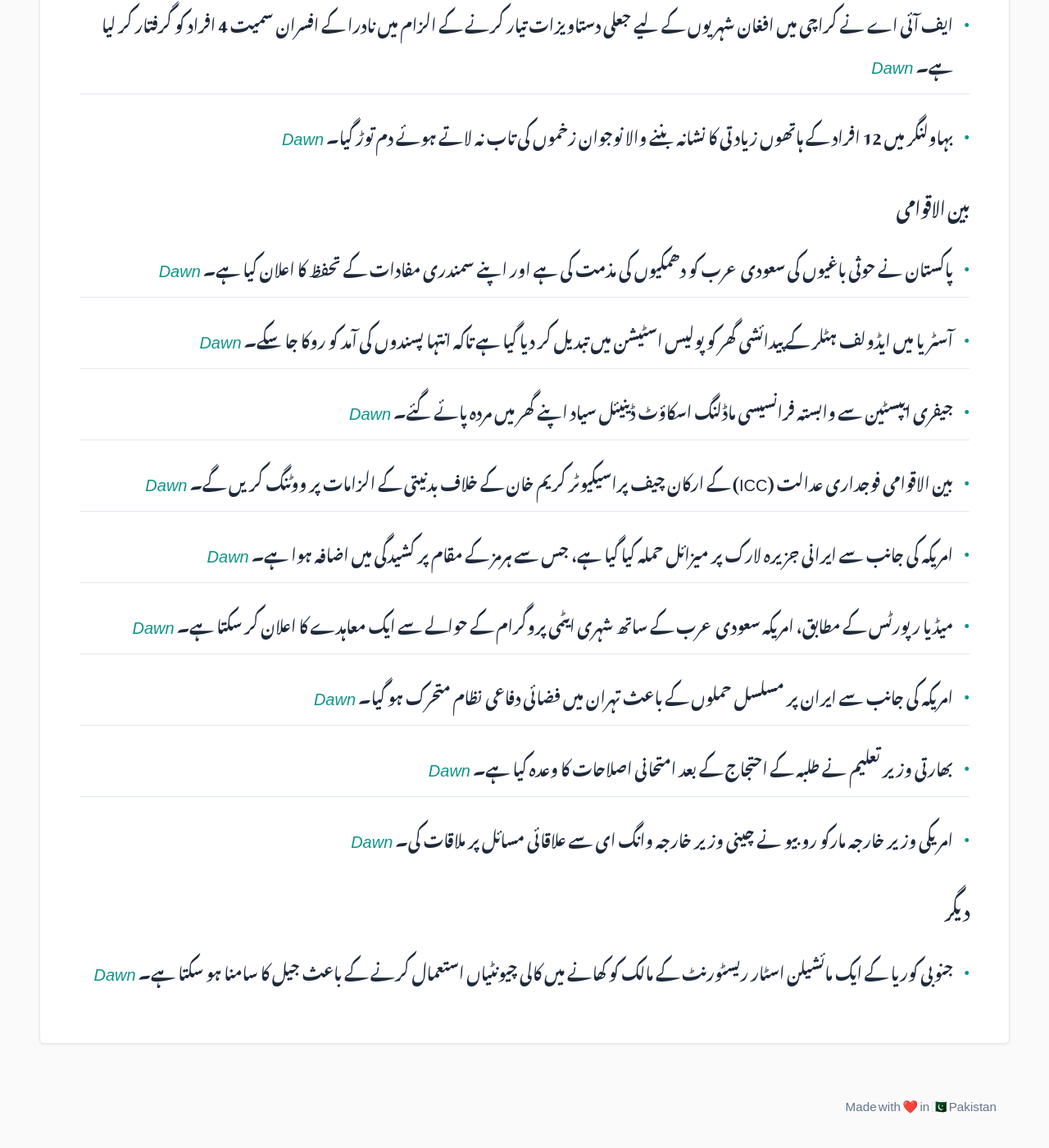
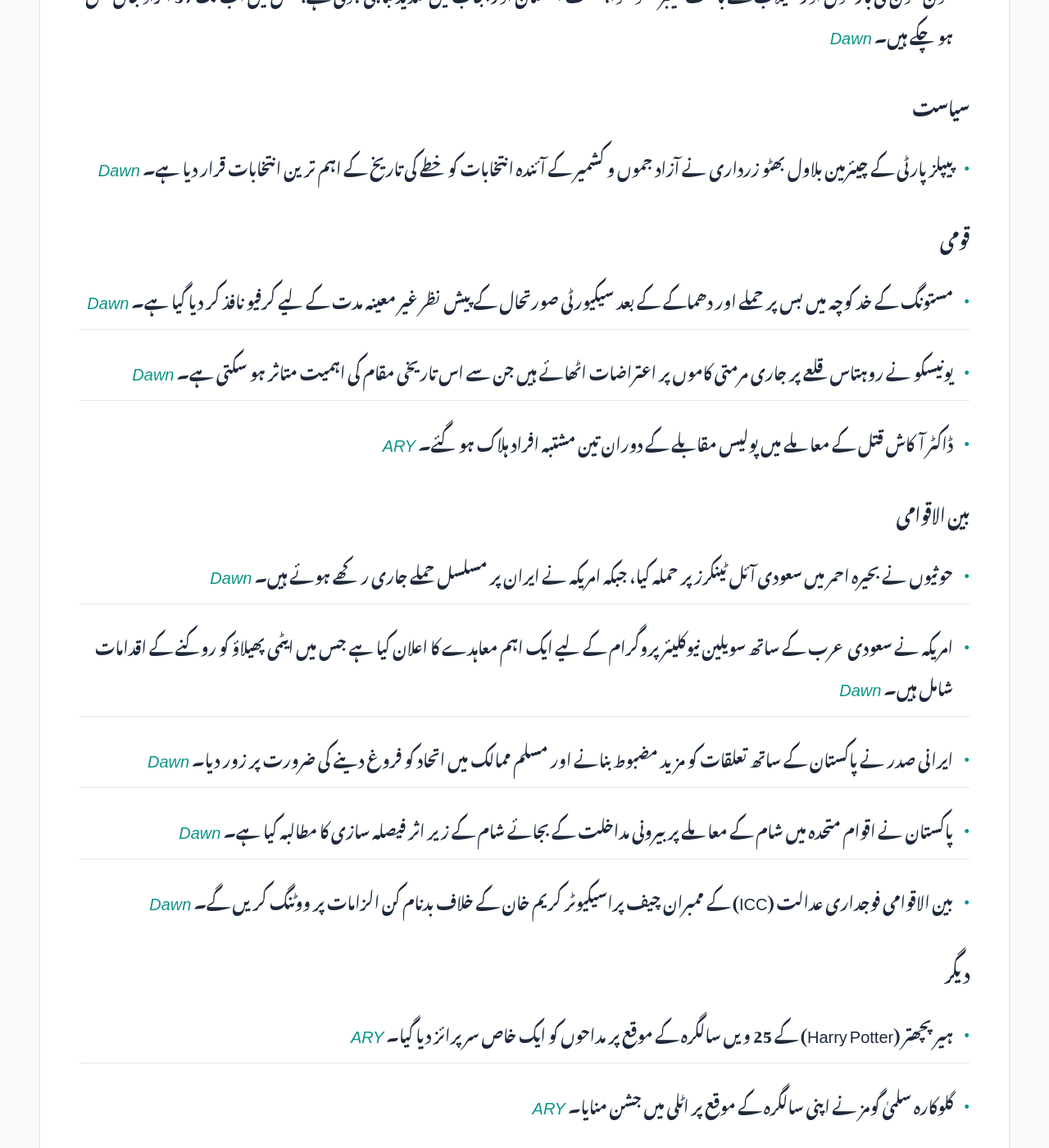
Before and after one commit to zsubzwary/news, a Jekyll site: the page built from ur/index.md, in a window 1280 px wide and 1400 px high, scrolled down 1656 px. Shown: the whole window at 82% size. Built offline with Jekyll 4.4.1, drawn with Linux system fonts in a browser that asks for light colours; some web fonts are replaced; comment, search, counter and statistics services are not loaded; some of the changed text lies outside the part shown.

Commit message:
DateTime; 2026-07-23T04:09:46.389Z

```diff
--- a/ur/index.md
+++ b/ur/index.md
@@ -7,40 +7,39 @@ rtl: true
 
 پاکستان کی تازہ خبروں کا خلاصہ
 
- &lrm; 22-Jul-2026 21:08PKT
+ &lrm; 23-Jul-2026 09:09PKT
 
-پڑھنے کا وقت : 3 منٹ
+پڑھنے کا وقت : 4 منٹ
 
 ### معیشت
-- پیٹرول پمپ مالکان نے پیٹرولیم وزیر سے مذاکرات کے بعد ملک گیر ہڑتال دو ہفتوں کے لیے ملتوی کر دی۔ *[Dawn](https://www.dawn.com/news/2017561/petrol-pump-owners-defer-strike-call-after-talks-with-petroleum-minister)*
-- ایس اینڈ پی گلوبل ریٹنگز نے پاکستان کی ملکی کریڈٹ ریٹنگ کو 'B-' سے بڑھا کر 'B' کر دیا ہے اور معاشی استحکام کی توقع ظاہر کی ہے۔ *[Dawn](https://www.dawn.com/news/2017530/sampp-global-ratings-upgrades-pakistans-sovereign-credit-rating-to-b)*
+- حکومت نے عالمی قیمتوں میں اتار چڑھاؤ کے باعث پیٹرول کی قیمت میں 6.39 اور ڈیزل کی قیمت میں 7.83 روپے فی لیٹر اضافہ کر دیا ہے۔ *[Dawn](https://www.dawn.com/news/2017573/govt-increases-petrol-price-by-rs6.39-diesel-by-rs783-per-litre)*
+- ایس اینڈ پی گلوبل ریٹنگز نے پاکستان کی ملکی کریڈٹ ریٹنگ کو 'B-' سے بڑھا کر 'B' کر دیا ہے، جس کا مطلب ہے کہ پاکستان اب اپنے فوری قرضے ادا کرنے کی بہتر صلاحیت رکھتا ہے۔ *[Dawn](https://www.dawn.com/news/2017530/sampp-global-ratings-upgrades-pakistans-sovereign-credit-rating-to-b)*
+- امریکی وزیر خزانہ سکاٹ بیسنٹ نے پاکستان کی معاشی اصلاحات اور بین الاقوامی سرمایہ کاری کی طرف واپسی کے اقدامات کا خیر مقدم کیا ہے۔ *[Dawn](https://www.dawn.com/news/2017582/us-treasury-secretary-welcomes-pakistans-economic-reforms-return-to-capital-markets)*
+- سام سنگ کو پاکستان میں موبائل فون کی تیاری اور برآمد کے لیے علاقائی مرکز قائم کرنے کی دعوت دی گئی ہے۔ *[Dawn](https://www.dawn.com/news/2017651/samsung-invited-to-make-pakistan-its-export-hub)*
 
 ### سائنس اور ٹیکنالوجی
-- وزیر اعظم شہباز شریف نے کہا ہے کہ دفاعی شعبے میں مقامی خود مختار صلاحیتوں کا فروغ پاکستان کے قومی دفاع کا لازمی حصہ ہے۔ *[Dawn](https://www.dawn.com/news/2017529/pakistans-progress-in-indigenous-autonomous-capabilities-an-integral-part-of-national-defence-pm-shehbaz)*
+- سام سنگ نے نئے اور مہنگے فولڈ ایبل اسمارٹ فونز متعارف کروا دیے ہیں تاکہ اس مارکیٹ میں اپنی برتری برقرار رکھی جا سکے۔ *[Dawn](https://www.dawn.com/news/2017571/samsung-launches-new-more-expensive-foldable-smartphones)*
+- اے ایم ڈی (AMD)، اینتھروپک (Anthropic) کو اربوں ڈالر کے اے آئی سرورز فروخت کرے گا اور اس میں 5 ارب ڈالر کی سرمایہ کاری کرے گا۔ *[Dawn](https://www.dawn.com/news/2017572/amd-to-sell-anthropic-tens-of-billions-in-ai-servers-invest-up-to-5bn-in-startup)*
+- فیڈرل انویسٹی گیشن ایجنسی (FIA) نے سائبر کرائم کی تحقیقات میں تیزی لانے کے لیے میٹا (Meta) کے ساتھ براہ راست رابطے کا معاہدہ کیا ہے۔ *[Dawn](https://www.dawn.com/news/2017659/fia-partners-with-meta-to-expedite-cybercrime-investigation)*
 
 ### موسم
-- پنجاب کے مختلف شہروں میں موسلا دھار بارشوں کا سلسلہ جاری ہے، جس میں لاہور میں 123 ملی میٹر بارش ریکارڈ کی گئی۔ *[Dawn](https://www.dawn.com/news/2017532/intermittent-heavy-rain-hits-punjab-cities-lahore-receives-123mm)*
-- خیبر پختونخوا میں بارش اور سیلاب سے ہونے والی ہلاکتوں کی تعداد بڑھ کر 20 ہو گئی ہے۔ *[Dawn](https://www.dawn.com/news/2017494/rain-related-fatalities-during-ongoing-monsoon-spell-rise-to-20-in-kp)*
+- مون سون کی بارشوں اور سیلاب کے باعث خیبر پختونخوا، گلگت بلتستان اور پنجاب میں شدید تباہی ہوئی ہے، جس میں اب تک 37 افراد جاں بحق ہو چکے ہیں۔ *[Dawn](https://www.dawn.com/news/2017677/rains-wreak-havoc-on-kp-gb-and-punjab-as-death-toll-rises-to-37)*
 
 ### سیاست
 - پیپلز پارٹی کے چیئرمین بلاول بھٹو زرداری نے آزاد جموں و کشمیر کے آئندہ انتخابات کو خطے کی تاریخ کے اہم ترین انتخابات قرار دیا ہے۔ *[Dawn](https://www.dawn.com/news/2017539/ppp-chairman-calls-upcoming-ajk-elections-most-significant-in-history)*
-- گلگت بلتستان کے نئے چیف منسٹر امجد حسین نے اپنی کابینہ کے لیے پی پی پی اور آئی پی پی کے 12 ارکان کا انتخاب کر لیا ہے۔ *[Dawn](https://www.dawn.com/news/2017537/newly-sworn-in-gb-cm-picks-8-ppp-4-ipp-assembly-members-to-join-his-cabinet-as-ministers)*
 
-### قومی خبریں
-- بلوچستان کے اضلاع سوراب اور مستونگ میں فوجی آپریشن کے دوران 10 دہشت گرد ہلاک اور دو خواتین بمبار سمیت ان کے سہولت کار کو گرفتار کر لیا گیا۔ *[Dawn](https://www.dawn.com/news/2017521/10-terrorists-killed-2-female-suicide-bombers-and-their-facilitator-apprehended-in-balochistan-operations-ispr)*
-- ایف آئی اے نے کراچی میں افغان شہریوں کے لیے جعلی دستاویزات تیار کرنے کے الزام میں نادرا کے افسران سمیت 4 افراد کو گرفتار کر لیا ہے۔ *[Dawn](https://www.dawn.com/news/2017505/fia-says-nadra-officials-among-4-arrested-for-allegedly-producing-fake-documents-for-afghan-nationals)*
-- بہاولنگر میں 12 افراد کے ہاتھوں زیادتی کا نشانہ بننے والا نوجوان زخموں کی تاب نہ لاتے ہوئے دم توڑ گیا۔ *[Dawn](https://www.dawn.com/news/2017352/youth-raped-by-12-men-succumbs-to-injuries-in-bahawalnagar)*
+### قومی
+- مستونگ کے خد کوچہ میں بس پر حملے اور دھماکے کے بعد سیکیورٹی صورتحال کے پیش نظر غیر معینہ مدت کے لیے کرفیو نافذ کر دیا گیا ہے۔ *[Dawn](https://www.dawn.com/news/2017589/curfew-imposed-in-mastungs-khud-kocha-after-bus-attack-bridge-blast)*
+- یونیسکو نے روہتاس قلعے پر جاری مرمتی کاموں پر اعتراضات اٹھائے ہیں جن سے اس تاریخی مقام کی اہمیت متاثر ہو سکتی ہے۔ *[Dawn](https://www.dawn.com/news/2017657/rohtas-fort-restoration-works-on-unesco-radar)*
+- ڈاکٹر آکاش قتل کے معاملے میں پولیس مقابلے کے دوران تین مشتبہ افراد ہلاک ہو گئے۔ *[ARY](https://arynews.tv/dr-akash-murder-three-suspects-killed-in-police-encounter)*
 
 ### بین الاقوامی
-- پاکستان نے حوثی باغیوں کی سعودی عرب کو دھمکیوں کی مذمت کی ہے اور اپنے سمندری مفادات کے تحفظ کا اعلان کیا ہے۔ *[Dawn](https://www.dawn.com/news/2017517/islamabad-condemns-houthis-threats-to-riyadh-warns-against-targeting-pakistani-maritime-interests)*
-- آسٹریا میں ایڈولف ہٹلر کے پیدائشی گھر کو پولیس اسٹیشن میں تبدیل کر دیا گیا ہے تاکہ انتہا پسندوں کی آمد کو روکا جا سکے۔ *[Dawn](https://www.dawn.com/news/2017557/hitlers-austrian-birthplace-transformed-into-police-station)*
-- جیفری ایپسٹین سے وابستہ فرانسیسی ماڈلنگ اسکاؤٹ ڈینیئل سیاد اپنے گھر میں مردہ پائے گئے۔ *[Dawn](https://www.dawn.com/news/2017550/french-modelling-scout-with-links-to-epstein-found-dead)*
-- بین الاقوامی فوجداری عدالت (ICC) کے ارکان چیف پراسیکیوٹر کریم خان کے خلاف بدنیتی کے الزامات پر ووٹنگ کریں گے۔ *[Dawn](https://www.dawn.com/news/2017553/international-criminal-courts-members-to-vote-on-firing-prosecutor-khan-over-alleged-misconduct)*
-- امریکہ کی جانب سے ایرانی جزیرہ لارک پر میزائل حملہ کیا گیا ہے، جس سے ہرمز کے مقام پر کشیدگی میں اضافہ ہوا ہے۔ *[Dawn](https://www.dawn.com/news/2017566/irans-gulf-islands-targets-in-latest-fight-over-hormuz)*
-- میڈیا رپورٹس کے مطابق، امریکہ سعودی عرب کے ساتھ شہری ایٹمی پروگرام کے حوالے سے ایک معاہدے کا اعلان کر سکتا ہے۔ *[Dawn](https://www.dawn.com/news/2017477/washington-plans-to-announce-nuclear-agreement-with-riyadh-us-media-reports)*
-- امریکہ کی جانب سے ایران پر مسلسل حملوں کے باعث تہران میں فضائی دفاعی نظام متحرک ہو گیا۔ *[Dawn](https://www.dawn.com/news/2017476/us-continues-strikes-on-iran-for-11-consecutive-night-triggering-air-defences-in-tehran)*
-- بھارتی وزیر تعلیم نے طلبہ کے احتجاج کے بعد امتحانی اصلاحات کا وعدہ کیا ہے۔ *[Dawn](https://www.dawn.com/news/2017492/under-soaring-pressure-after-cockroach-movement-protests-indias-education-minister-promises-reforms-debate)*
-- امریکی وزیر خارجہ مارکو روبیو نے چینی وزیر خارجہ وانگ ای سے علاقائی مسائل پر ملاقات کی۔ *[Dawn](https://www.dawn.com/news/2017513/rubio-holds-talks-with-chinas-wang-yi-as-regional-powers-join-asean-meeting)*
+- حوثیوں نے بحیرہ احمر میں سعودی آئل ٹینکرز پر حملہ کیا، جبکہ امریکہ نے ایران پر مسلسل حملے جاری رکھے ہوئے ہیں۔ *[Dawn](https://www.dawn.com/news/2017740/houthis-attack-saudi-tankers-in-red-sea-as-us-strikes-iran-for-12th-consecutive-day)*
+- امریکہ نے سعودی عرب کے ساتھ سویلین نیوکلیئر پروگرام کے لیے ایک اہم معاہدے کا اعلان کیا ہے جس میں ایٹمی پھیلاؤ کو روکنے کے اقدامات شامل ہیں۔ *[Dawn](https://www.dawn.com/news/2017738/us-announces-civilian-nuclear-deal-with-saudi-arabia-says-it-includes-non-proliferation-safeguards)*
+- ایرانی صدر نے پاکستان کے ساتھ تعلقات کو مزید مضبوط بنانے اور مسلم ممالک میں اتحاد کو فروغ دینے کی ضرورت پر زور دیا۔ *[Dawn](https://www.dawn.com/news/2017654/iranian-president-pezeshkian-calls-for-strengthening-pak-iran-relations)*
+- پاکستان نے اقوام متحدہ میں شام کے معاملے پر بیرونی مداخلت کے بجائے شام کے زیر اثر فیصلہ سازی کا مطالبہ کیا ہے۔ *[Dawn](https://www.dawn.com/news/2017641/pakistan-opposes-externally-imposed-solutions-for-syria)*
+- بین الاقوامی فوجداری عدالت (ICC) کے ممبران چیف پراسیکیوٹر کریم خان کے خلاف بدنام کن الزامات پر ووٹنگ کریں گے۔ *[Dawn](https://www.dawn.com/news/2017553/international-criminal-courts-members-to-vote-on-firing-prosecutor-khan-over-alleged-misconduct)*
 
 ### دیگر
-- جنوبی کوریا کے ایک مائشیلن اسٹار ریسٹورنٹ کے مالک کو کھانے میں کالی چیونٹیاں استعمال کرنے کے باعث جیل کا سامنا ہو سکتا ہے۔ *[Dawn](https://www.dawn.com/news/2017551/owner-of-south-korea-michelin-starred-restaurant-faces-jail-for-ant-sorbet)*
+- ہیر پچھتر (Harry Potter) کے 25 ویں سالگرہ کے موقع پر مداحوں کو ایک خاص سرپرائز دیا گیا۔ *[ARY](https://arynews.tv/harry-potter-fans-gets-magical-surprise-on-its-25th-anniversary)*
+- گلوکارہ سلمیٰ گومز نے اپنی سالگرہ کے موقع پر اٹلی میں جشن منایا۔ *[ARY](https://arynews.tv/selena-gomez-celebrates-two-milestones-during-birthday-getaway)*
```
